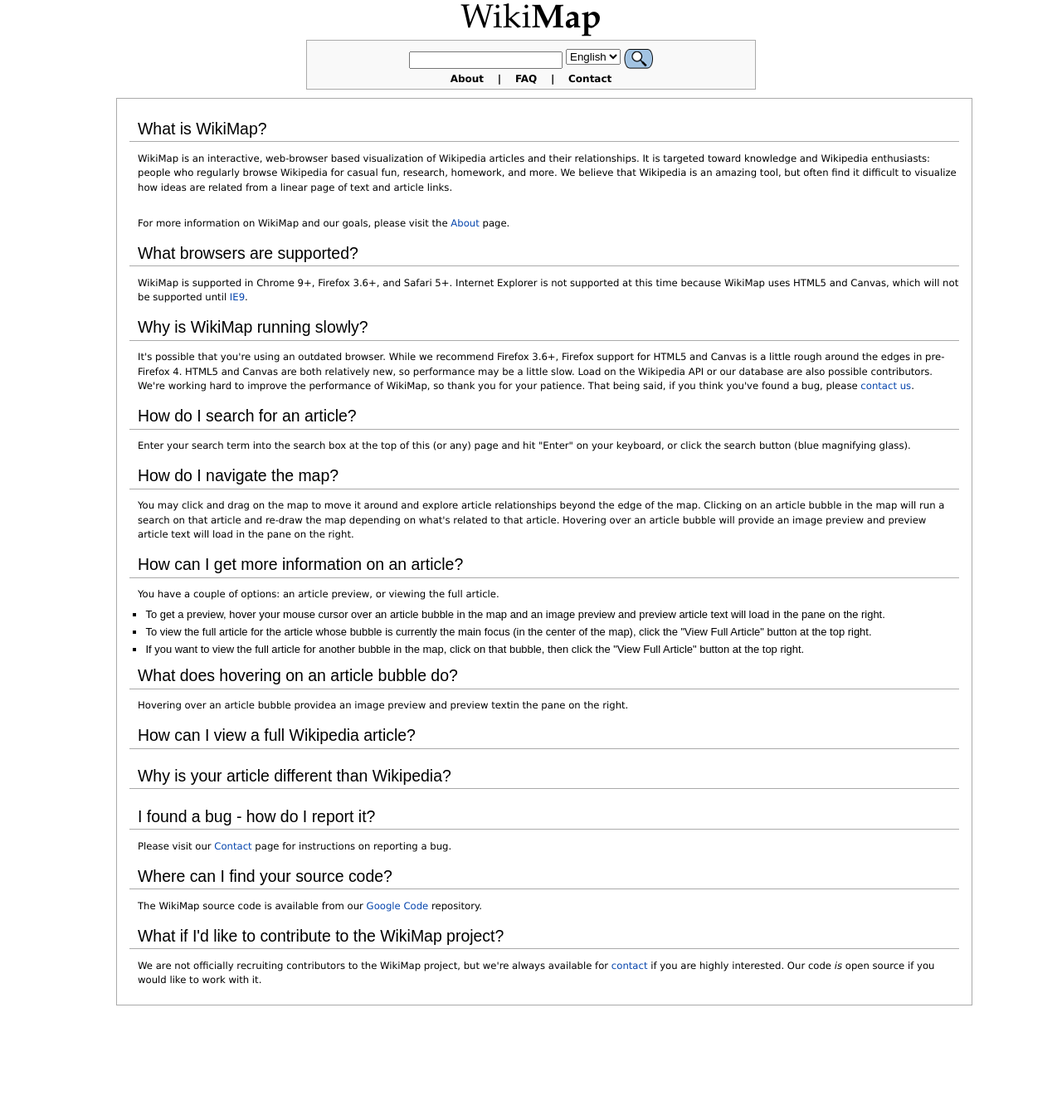
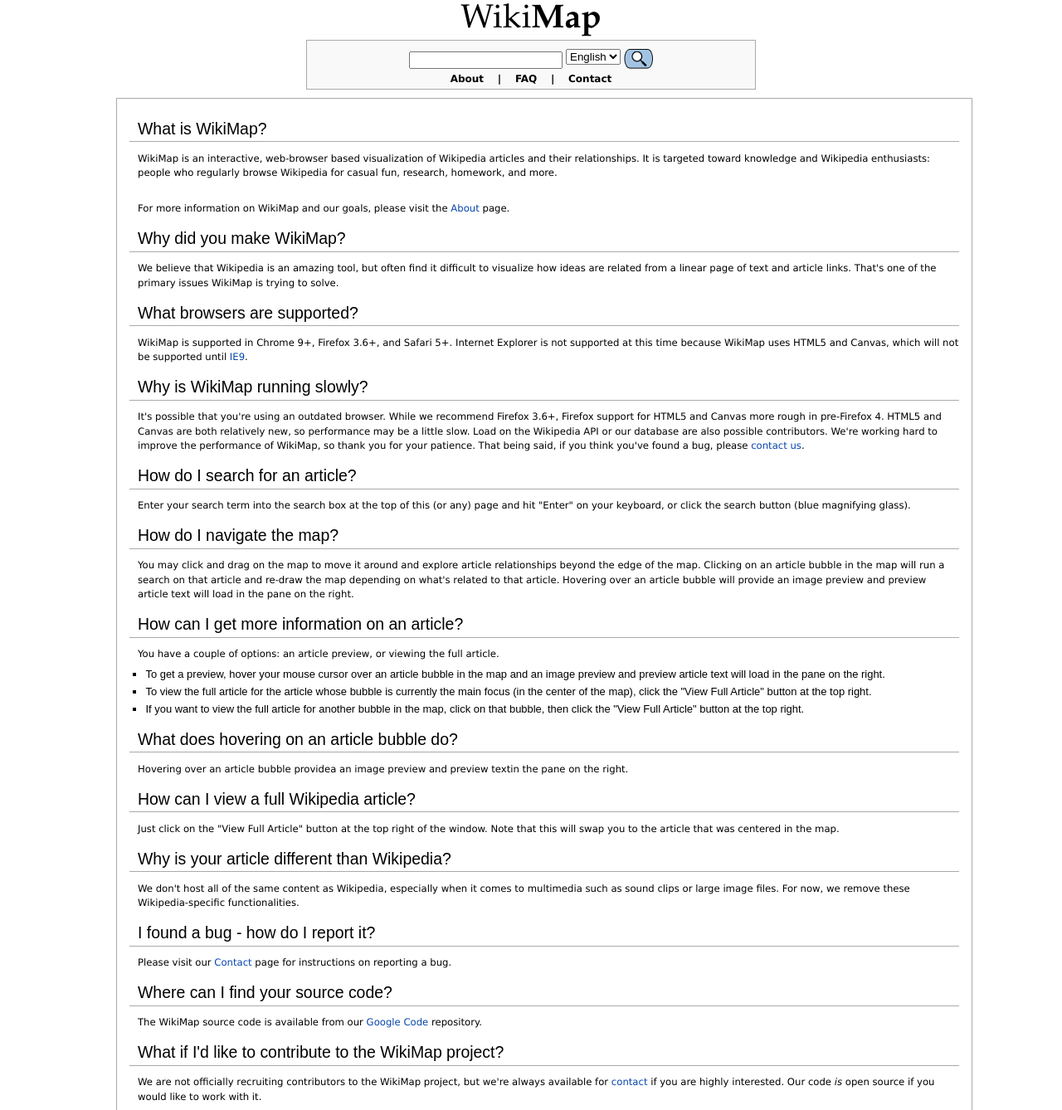
Before and after one commit to kwanste/cse403-wi11-wikimap, a PHP site: page /faq.php in a window 1280 px wide. Shown: the top 1338 px of the page at 83% size. Run offline with PHP 8.4, Linux system fonts and the light colour scheme.

Commit message:
Made changes to on-site documentation.

```diff
--- a/ui/faq.php
+++ b/ui/faq.php
@@ -39,24 +39,25 @@ SideBar, Thumbnail, etc. -->
 		<div id="centerDiv">
 			<div id="textArea">
 			<h2>What is WikiMap?</h2>
-			<p>WikiMap is an interactive, web-browser based visualization of Wikipedia articles and their relationships.
-			It is targeted toward knowledge and Wikipedia enthusiasts: people who regularly browse Wikipedia for casual fun, research, homework,
-			and more.  We believe that Wikipedia is an amazing tool, but often find it difficult to visualize how ideas are related from a linear
-			page of text and article links.</p><br>
+			<p>WikiMap is an interactive, web-browser based visualization of Wikipedia articles and their relationships.  It is targeted toward knowledge and Wikipedia enthusiasts: people who regularly browse Wikipedia for casual fun, research, homework,
+			and more.  </p><br>
 
 			<p>For more information on WikiMap and our goals, please visit the <a href="about.php">About</a> page.</p>
+
+			<h2>Why did you make WikiMap?</h2>
+			<p>We believe that Wikipedia is an amazing tool, but often find it difficult to visualize how ideas are related from a linear page of text and article links.  That's one of the primary issues WikiMap is trying to solve.</p>
 
 			<h2>What browsers are supported?</h2>
 			<p>WikiMap is supported in Chrome 9+, Firefox 3.6+, and Safari 5+.  Internet Explorer is not supported at this time because WikiMap uses HTML5 and Canvas, which will not be supported until <a href="http://ie.microsoft.com/testdrive/" target="_blank">IE9</a>.</p>
 
 			<h2>Why is WikiMap running slowly?</h2>
-			<p>It's possible that you're using an outdated browser.  While we recommend Firefox 3.6+, Firefox support for HTML5 and Canvas is a little rough around the edges in pre-Firefox 4.  HTML5 and Canvas are both relatively new, so performance may be a little slow. Load on the Wikipedia API or our database are also possible contributors.  We're working hard to improve the performance of WikiMap, so thank you for your patience. That being said, if you think you've found a bug, please <a href="contact.php">contact us</a>.</p>
+			<p>It's possible that you're using an outdated browser.  While we recommend Firefox 3.6+, Firefox support for HTML5 and Canvas more rough in pre-Firefox 4.  HTML5 and Canvas are both relatively new, so performance may be a little slow. Load on the Wikipedia API or our database are also possible contributors.  We're working hard to improve the performance of WikiMap, so thank you for your patience. That being said, if you think you've found a bug, please <a href="contact.php">contact us</a>.</p>
 			<h2>How do I search for an article?</h2>
 			<p>Enter your search term into the search box at the top of this (or any) page and hit "Enter" on your keyboard, or click the search button (blue magnifying glass).</p>
 			<h2>How do I navigate the map?</h2>
 			<p>You may click and drag on the map to move it around and explore article relationships beyond the edge of the map.  Clicking on an article bubble in the map will run a search on that article and re-draw the map depending on what's related to that article.  Hovering over an article bubble will provide an image preview and preview article text will load in the pane on the right.</p>
 			<h2>How can I get more information on an article?</h2>
-			<p>You have a couple of options: an article preview, or viewing the full article.</p>
+			<p>You have a couple of options: an article preview, or viewing the full article.
 			<ul>
 				<li>To get a preview, hover your mouse cursor over an article bubble in the map and an image preview and preview article text will
 				load in the pane on the right.</li>
@@ -65,10 +66,13 @@ SideBar, Thumbnail, etc. -->
 				<li>If you want to view the full article for another bubble in the map, click on that bubble, then click the "View Full Article"
 				button at the top right.</li>
 			</ul>
+			</p>
 			<h2>What does hovering on an article bubble do?</h2>
 			<p>Hovering over an article bubble providea an image preview and preview  textin the pane on the right.</p>
 			<h2>How can I view a full Wikipedia article?</h2>
+			<p>Just click on the "View Full Article" button at the top right of the window. Note that this will swap you to the article that was centered in the map.</p>
 			<h2>Why is your article different than Wikipedia?</h2>
+			<p>We don't host all of the same content as Wikipedia, especially when it comes to multimedia such as sound clips or large image files.  For now, we remove these Wikipedia-specific functionalities.</p>
 			<h2>I found a bug - how do I report it?</h2>
 			<p>Please visit our <a href="contact.php">Contact</a> page for instructions on reporting a bug.</p>
 			<h2>Where can I find your source code?</h2>
```
Also changed, not shown: ui/about.php (+6 -7 lines), 1 other file.
